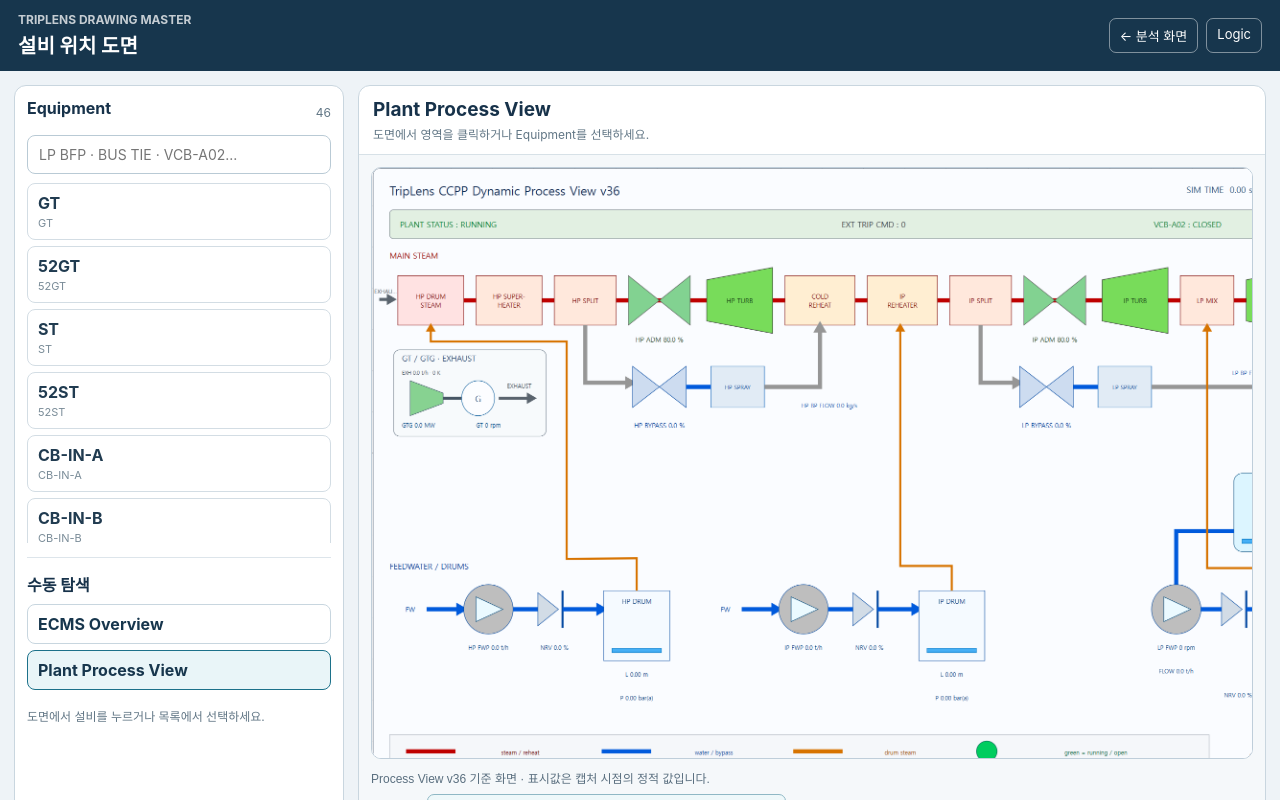
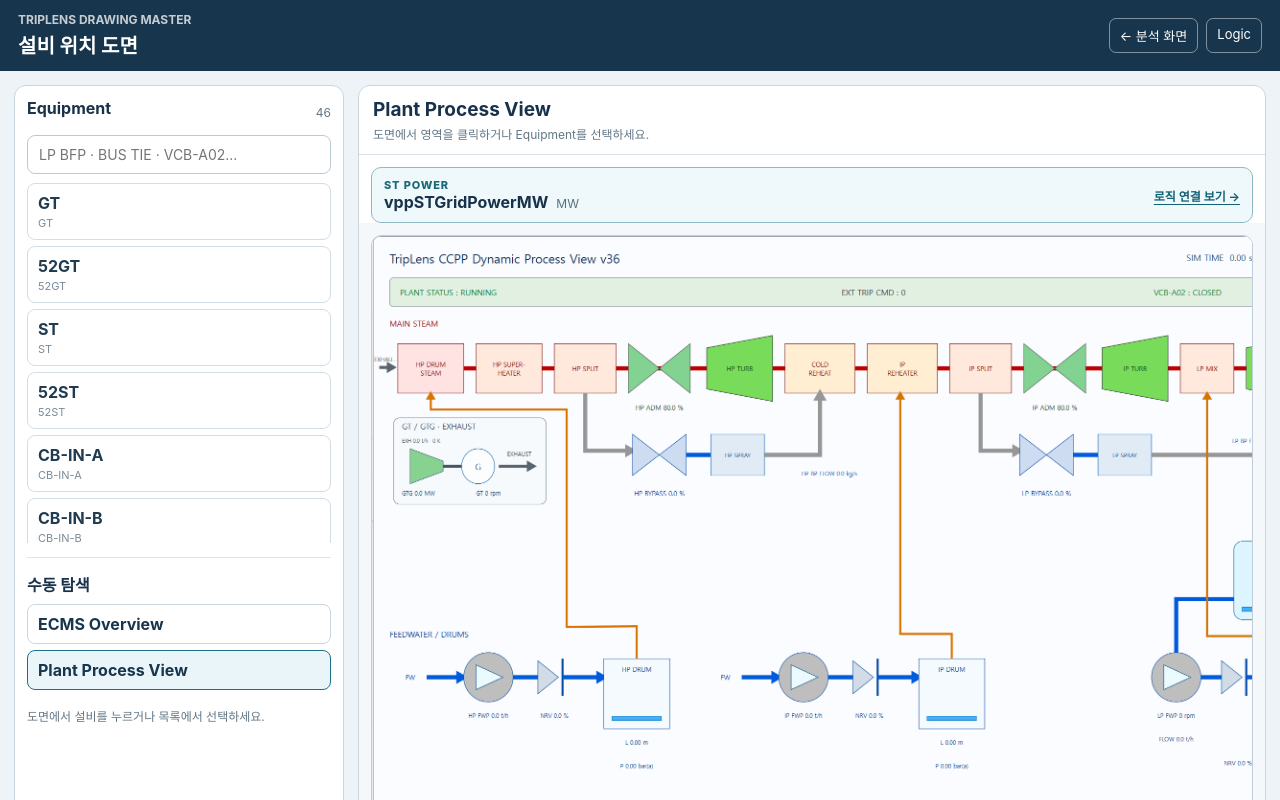
Before and after one commit to khaku25/triplens-thermosyspro-cloud-runner, a Next.js app in the folder apps/web/: page /drawing in a window 1280 px wide. Both pictures are taken after a click on the button "Plant Process View". Shown: the top 800 px of the page. Built offline with nearby package versions, Linux system fonts and the light colour scheme.

Commit message:
feat(web): surface ST power in plant view

```diff
--- a/apps/web/components/PlantDrawingMaster.js
+++ b/apps/web/components/PlantDrawingMaster.js
@@ -6,6 +6,7 @@ import ProcessViewCanvas from './ProcessViewCanvas';
 import {EQUIPMENT_DRAWING_MASTER,resolveEquipmentDrawing} from '../lib/equipmentDrawingMaster.mjs';
 import {PLANT_PROCESS} from '../lib/plantHotspots.mjs';
 import {resolvePlantFocus} from '../lib/plantDrawingFocus.mjs';
+import {ST_POWER_DISPLAY} from '../lib/stPowerDisplay.mjs';
 
 const detailOnlyValves=EQUIPMENT_DRAWING_MASTER.filter(row=>
   row.equipment_type==='VALVE'&&row.detail_asset&&!PLANT_PROCESS.hotspots[row.plant_location_id]);
@@ -127,7 +128,9 @@ export default function PlantDrawingMaster(){
 
         {screen==='ecms-overview'?<div style={canvas}><InlineSvgNavigator src="/drawing/ecms-overview-matlab.svg" pageId="ECMS_VPP" title="ECMS Overview" highlight={overviewHighlight} eventLabel={eventLabel} onView={overviewNavigate} onEquipment={equipmentClicked}/></div>:null}
         {screen==='ecms-detail'?<><div style={selectionBar}><b>Direct detail</b><span>{detailHighlight||'BUS를 선택하세요'}</span></div><div style={canvas}><InlineSvgNavigator src="/drawing/ecms-6p9kv-matlab.svg" pageId="ECMS_6P9KV" title="6.9 kV SWGR Detail" highlight={detailHighlight} eventLabel={eventLabel} onEquipment={equipmentClicked}/></div></>:null}
-        {screen==='plant'?<><ProcessViewCanvas locationId={selectedFocus?.locationId} relatedEquipment={relatedEquipment} eventLabel={eventLabel} onSelect={processClicked}/>
+        {screen==='plant'?<><section aria-label={ST_POWER_DISPLAY.label} style={stPowerPanel}>
+            <div style={stPowerIdentity}><div><span style={stPowerEyebrow}>{ST_POWER_DISPLAY.label}</span><b>{ST_POWER_DISPLAY.tag}</b><span style={stPowerUnit}>{ST_POWER_DISPLAY.unit}</span></div><a href={ST_POWER_DISPLAY.href} style={stPowerLink}>로직 연결 보기 →</a></div>
+          </section><ProcessViewCanvas locationId={selectedFocus?.locationId} relatedEquipment={relatedEquipment} eventLabel={eventLabel} onSelect={processClicked}/>
           <section aria-label="추가 밸브 상세도면" style={{padding:'12px 14px',borderTop:'1px solid #d7e1e7'}}>
             <h3 style={{fontSize:15,margin:'0 0 4px'}}>추가 밸브 상세도면</h3>
             <p style={{...muted,margin:'0 0 10px'}}>v36 전체 도면에 개별 심볼이 없는 등록 밸브입니다.</p>
@@ -153,6 +156,11 @@ function Empty({text}){return <div style={{padding:30,color:'#617685'}}>{text}</
 function Info({label,value}){return <div style={{border:'1px solid #d7e1e7',borderRadius:8,padding:'9px 10px'}}><span style={{display:'block',fontSize:11,color:'#718490'}}>{label}</span><b style={{fontSize:12,overflowWrap:'anywhere'}}>{value||'—'}</b></div>}
 const panel={background:'#fff',border:'1px solid #c9d6df',borderRadius:12,minWidth:0,padding:12};
 const canvas={padding:12,background:'#f5f8fa',overflow:'auto'};
+const stPowerPanel={margin:'12px 12px 0',padding:'10px 12px',border:'1px solid #8ebac6',borderRadius:10,background:'#eff9fb'};
+const stPowerIdentity={display:'flex',justifyContent:'space-between',alignItems:'center',gap:12,flexWrap:'wrap'};
+const stPowerEyebrow={display:'block',fontSize:11,fontWeight:800,letterSpacing:'.08em',color:'#1b6878'};
+const stPowerUnit={marginLeft:8,fontSize:12,color:'#55717d'};
+const stPowerLink={color:'#126176',fontWeight:700,fontSize:12,textDecoration:'underline',textUnderlineOffset:3};
 const h2={fontSize:16,margin:'0 0 8px'}; const muted={fontSize:12,color:'#617685'}; const tiny={fontSize:11,color:'#7a8c98'}; const hr={border:0,borderTop:'1px solid #dde5eb',margin:'14px 0'};
 const searchStyle={boxSizing:'border-box',width:'100%',margin:'9px 0',padding:'10px 11px',border:'1px solid #b9cad5',borderRadius:8,fontSize:14};
 const topLink={color:'#fff',border:'1px solid rgba(255,255,255,.45)',borderRadius:7,padding:'7px 10px',textDecoration:'none',fontSize:13};
--- /dev/null
+++ b/apps/web/lib/stPowerDisplay.mjs
@@ -0,0 +1,6 @@
+export const ST_POWER_DISPLAY = Object.freeze({
+  label: 'ST POWER',
+  tag: 'vppSTGridPowerMW',
+  unit: 'MW',
+  href: '/logic?tag=vppSTGridPowerMW',
+});
```
Also changed, not shown: 2 other files (tests, documents, lock files or other folders).
